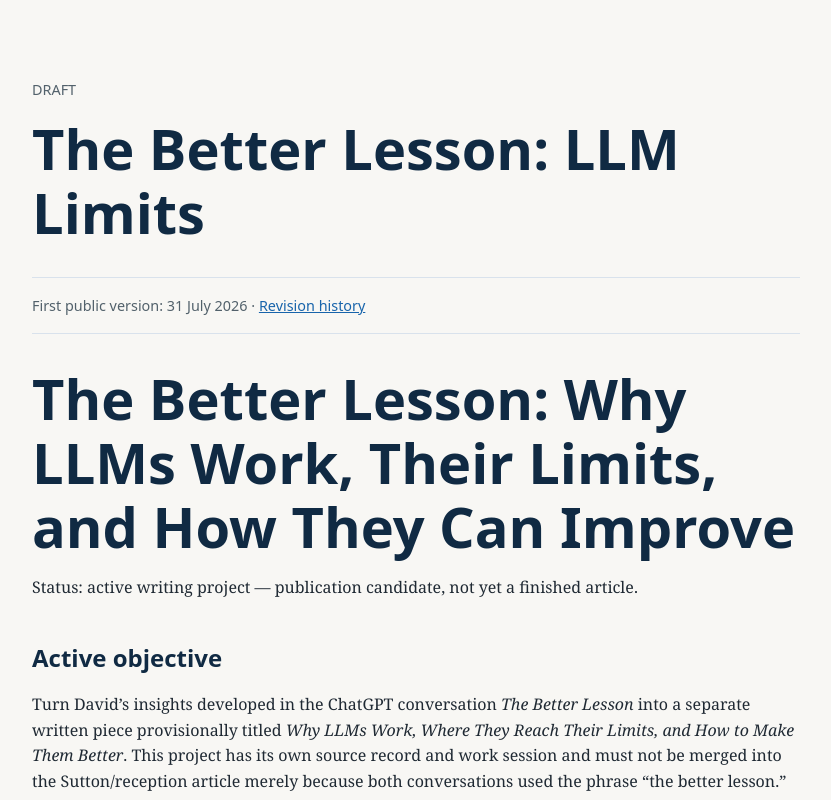
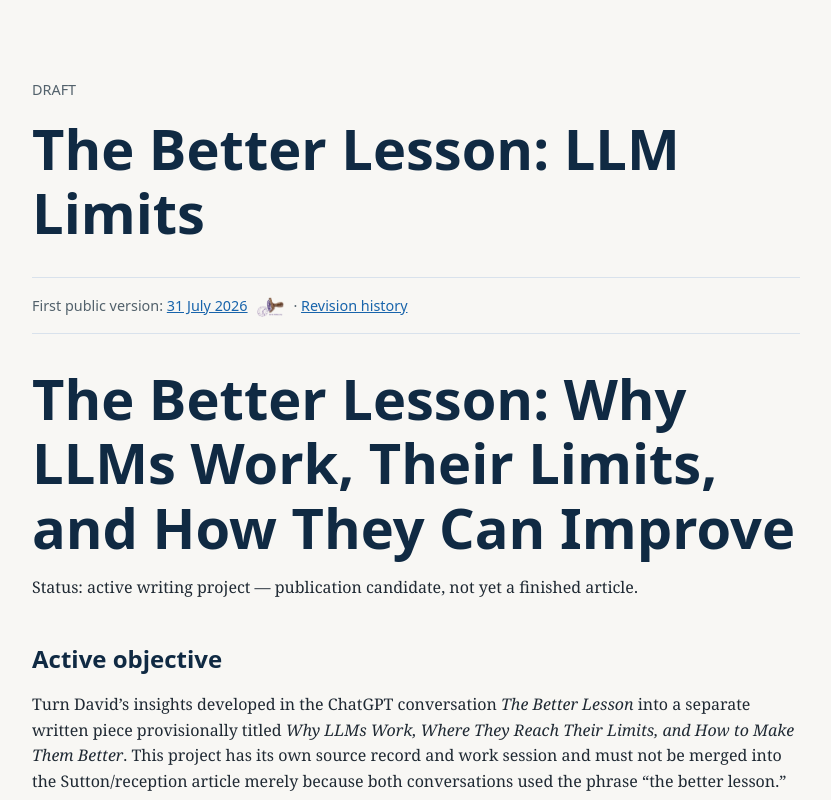
Before and after one commit to davidwiet/davidwiet.github.io, an Astro site: page /works/the-better-lesson-llm-limits in a window 1280 px wide. Shown: the top 800 px of the page, without its empty margins (224-1055 px from the left). Built offline with nearby package versions, Linux system fonts and the light colour scheme; Astro itself is replaced by a stand-in of ours.

Commit message:
Add timestamp evidence links to article headers

```diff
--- /dev/null
+++ b/src/components/PublicationEvidence.astro
@@ -0,0 +1,19 @@
+---
+interface Props {
+  firstPublicDate: string;
+  releaseUrl: string;
+  revisionUrl: string;
+}
+
+const { firstPublicDate, releaseUrl, revisionUrl } = Astro.props;
+---
+
+<div class="metadata">
+  First public version:
+  <a href={releaseUrl} title="Open timestamped release evidence">{firstPublicDate}</a>
+  <a class="timestamp-mark" href={releaseUrl} title="Open timestamped release evidence" aria-label="Open timestamped release evidence">
+    <img src="/freetsa-logo.png" alt="FreeTSA" />
+  </a>
+  <span aria-hidden="true">·</span>
+  <a href={revisionUrl}>Revision history</a>
+</div>
--- a/src/layouts/BaseLayout.astro
+++ b/src/layouts/BaseLayout.astro
@@ -32,6 +32,8 @@ const { title, description = 'Public drafts and working papers by David Wietchne
   a { color: #1864ab; }
   .eyebrow, .metadata { font-family: ui-sans-serif, system-ui, sans-serif; font-size: 0.9rem; color: #52616b; }
   .metadata { border-top: 1px solid #d9e2ec; border-bottom: 1px solid #d9e2ec; padding: 1rem 0; margin: 2rem 0; }
+  .timestamp-mark { display: inline-flex; vertical-align: middle; margin: 0 0.35rem; }
+  .timestamp-mark img { display: block; width: 1.7rem; height: auto; max-height: 1.25rem; object-fit: contain; }
   .work-list { list-style: none; padding: 0; }
   .work-list li { padding: 1.4rem 0; border-bottom: 1px solid #d9e2ec; }
   .work-list a { font-family: ui-sans-serif, system-ui, sans-serif; font-weight: 700; font-size: 1.2rem; }
--- a/src/pages/works/against-general-purpose-dynamic-model-selection.astro
+++ b/src/pages/works/against-general-purpose-dynamic-model-selection.astro
@@ -1,11 +1,12 @@
 ---
 import BaseLayout from '../../layouts/BaseLayout.astro';
+import PublicationEvidence from '../../components/PublicationEvidence.astro';
 import Article from '../../../works_in_progress/Against_General_Purpose_Dynamic_Model_Selection/current.md';
 ---
 
 <BaseLayout title="Against General-Purpose Dynamic Model Selection — David Wietchner">
   <p class="eyebrow">WORKING PAPER</p>
   <h1>Against General-Purpose Dynamic Model Selection</h1>
-  <div class="metadata">First public version: 31 July 2026 · <a href="https://github.com/davidwiet/davidwiet.github.io/commits/main/works_in_progress/Against_General_Purpose_Dynamic_Model_Selection/current.md">Revision history</a></div>
+  <PublicationEvidence firstPublicDate="31 July 2026" releaseUrl="https://github.com/davidwiet/davidwiet.github.io/releases/tag/initial-public-release-2026-07-31" revisionUrl="https://github.com/davidwiet/davidwiet.github.io/commits/main/works_in_progress/Against_General_Purpose_Dynamic_Model_Selection/current.md" />
   <Article />
 </BaseLayout>
--- a/src/pages/works/llm-tool-continuity-and-team-architecture.astro
+++ b/src/pages/works/llm-tool-continuity-and-team-architecture.astro
@@ -1,11 +1,12 @@
 ---
 import BaseLayout from '../../layouts/BaseLayout.astro';
+import PublicationEvidence from '../../components/PublicationEvidence.astro';
 import Article from '../../../works_in_progress/LLM_Tool_Continuity_and_Team_Architecture/current.md';
 ---
 
 <BaseLayout title="LLM Tool Continuity and Team Architecture — David Wietchner">
   <p class="eyebrow">DRAFT</p>
   <h1>LLM Tool Continuity and Team Architecture</h1>
-  <div class="metadata">First public version: 31 July 2026 · <a href="https://github.com/davidwiet/davidwiet.github.io/commits/main/works_in_progress/LLM_Tool_Continuity_and_Team_Architecture/current.md">Revision history</a></div>
+  <PublicationEvidence firstPublicDate="31 July 2026" releaseUrl="https://github.com/davidwiet/davidwiet.github.io/releases/tag/initial-public-release-2026-07-31" revisionUrl="https://github.com/davidwiet/davidwiet.github.io/commits/main/works_in_progress/LLM_Tool_Continuity_and_Team_Architecture/current.md" />
   <Article />
 </BaseLayout>
--- a/src/pages/works/the-better-lesson-llm-limits.astro
+++ b/src/pages/works/the-better-lesson-llm-limits.astro
@@ -1,11 +1,12 @@
 ---
 import BaseLayout from '../../layouts/BaseLayout.astro';
+import PublicationEvidence from '../../components/PublicationEvidence.astro';
 import Article from '../../../works_in_progress/The_Better_Lesson_LLM_Limits/current.md';
 ---
 
 <BaseLayout title="The Better Lesson: LLM Limits — David Wietchner">
   <p class="eyebrow">DRAFT</p>
   <h1>The Better Lesson: LLM Limits</h1>
-  <div class="metadata">First public version: 31 July 2026 · <a href="https://github.com/davidwiet/davidwiet.github.io/commits/main/works_in_progress/The_Better_Lesson_LLM_Limits/current.md">Revision history</a></div>
+  <PublicationEvidence firstPublicDate="31 July 2026" releaseUrl="https://github.com/davidwiet/davidwiet.github.io/releases/tag/initial-public-release-2026-07-31" revisionUrl="https://github.com/davidwiet/davidwiet.github.io/commits/main/works_in_progress/The_Better_Lesson_LLM_Limits/current.md" />
   <Article />
 </BaseLayout>
--- a/src/pages/works/the-better-lesson-sutton-and-its-reception.astro
+++ b/src/pages/works/the-better-lesson-sutton-and-its-reception.astro
@@ -1,11 +1,12 @@
 ---
 import BaseLayout from '../../layouts/BaseLayout.astro';
+import PublicationEvidence from '../../components/PublicationEvidence.astro';
 import Article from '../../../works_in_progress/The_Better_Lesson_Sutton_and_Its_Reception/current.md';
 ---
 
 <BaseLayout title="The Better Lesson: Sutton and Its Reception — David Wietchner">
   <p class="eyebrow">DRAFT</p>
   <h1>The Better Lesson: Sutton and Its Reception</h1>
-  <div class="metadata">First public version: 31 July 2026 · <a href="https://github.com/davidwiet/davidwiet.github.io/commits/main/works_in_progress/The_Better_Lesson_Sutton_and_Its_Reception/current.md">Revision history</a></div>
+  <PublicationEvidence firstPublicDate="31 July 2026" releaseUrl="https://github.com/davidwiet/davidwiet.github.io/releases/tag/initial-public-release-2026-07-31" revisionUrl="https://github.com/davidwiet/davidwiet.github.io/commits/main/works_in_progress/The_Better_Lesson_Sutton_and_Its_Reception/current.md" />
   <Article />
 </BaseLayout>
```
Also changed, not shown: public/freetsa-logo.png (added).
